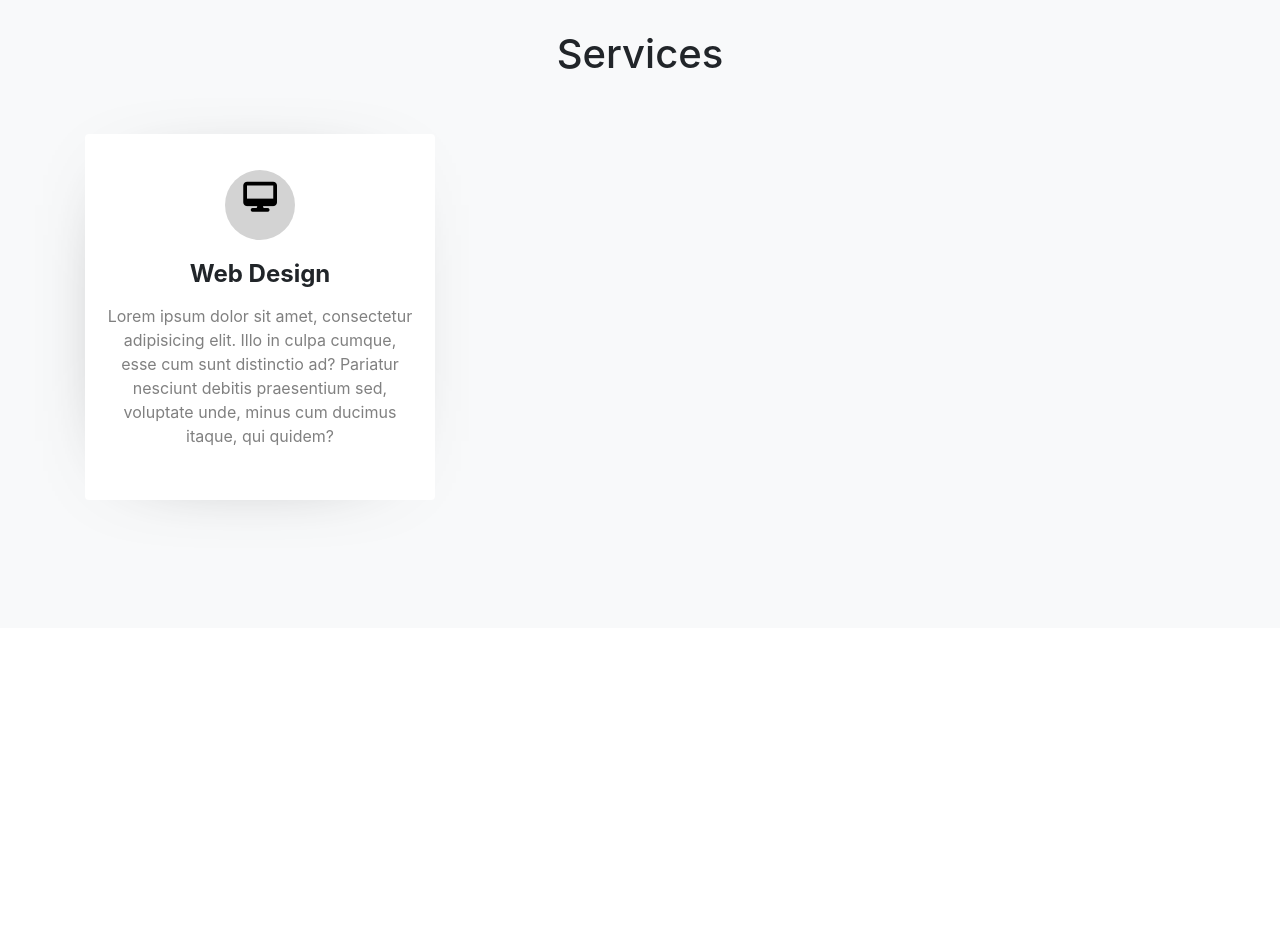
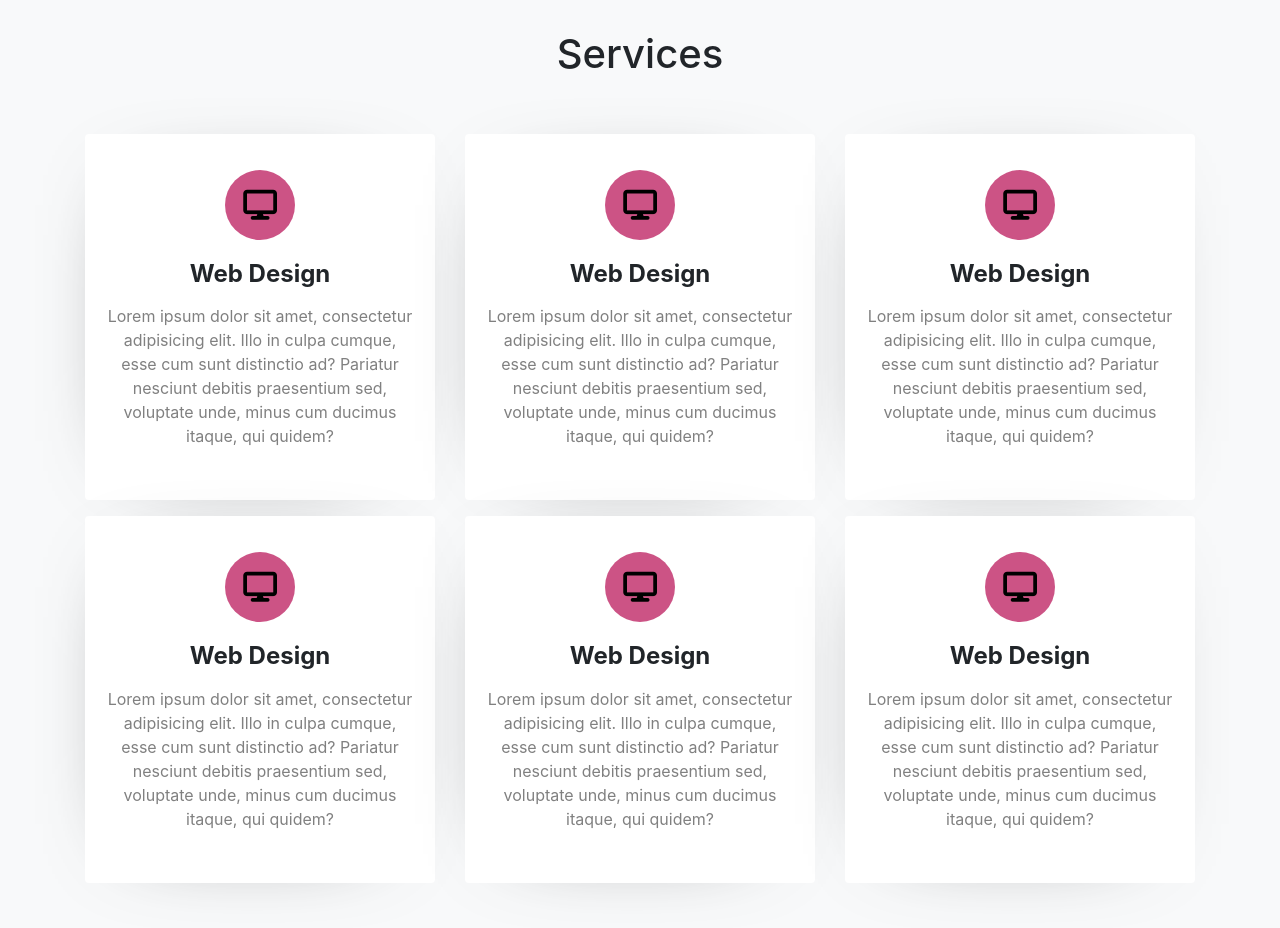
Before and after one commit to gunayhamzayava/my_portifolio, a plain HTML site: page index.html in a window 1280 px wide. Shown: the part 1480-2408 px from the top of the page. Before the commit the page ends 2108 px from the top, so only its background shows below. Drawn offline with nearby package versions, Linux system fonts and the light colour scheme.

Commit message:
services section

```diff
--- a/index.html
+++ b/index.html
@@ -119,7 +119,73 @@
                 <div class="card-body">
                   <div class="circle">
                     <span>
-                      <i class="fa-solid fa-desktop"></i>                    </span>
+                      <i class="fa-solid fa-display"></i>
+                    </span>
+                  </div>
+                  <h4 class="font-weight-bold pb-2">Web Design</h4>
+                  <p>Lorem ipsum dolor sit amet, consectetur adipisicing elit. Illo in culpa cumque, esse cum sunt distinctio ad? Pariatur nesciunt debitis praesentium sed, voluptate unde, minus cum ducimus itaque, qui quidem?</p>
+                </div>
+              </div>
+          </div>
+          <div class="col-lg-4 mb-3">
+              <div class="card text-center py-3">
+                <div class="card-body">
+                  <div class="circle">
+                    <span>
+                      <i class="fa-solid fa-display"></i>
+                    </span>
+                  </div>
+                  <h4 class="font-weight-bold pb-2">Web Design</h4>
+                  <p>Lorem ipsum dolor sit amet, consectetur adipisicing elit. Illo in culpa cumque, esse cum sunt distinctio ad? Pariatur nesciunt debitis praesentium sed, voluptate unde, minus cum ducimus itaque, qui quidem?</p>
+                </div>
+              </div>
+          </div>
+          <div class="col-lg-4 mb-3">
+              <div class="card text-center py-3">
+                <div class="card-body">
+                  <div class="circle">
+                    <span>
+                      <i class="fa-solid fa-display"></i>
+                    </span>
+                  </div>
+                  <h4 class="font-weight-bold pb-2">Web Design</h4>
+                  <p>Lorem ipsum dolor sit amet, consectetur adipisicing elit. Illo in culpa cumque, esse cum sunt distinctio ad? Pariatur nesciunt debitis praesentium sed, voluptate unde, minus cum ducimus itaque, qui quidem?</p>
+                </div>
+              </div>
+          </div>
+          <div class="col-lg-4 mb-3">
+              <div class="card text-center py-3">
+                <div class="card-body">
+                  <div class="circle">
+                    <span>
+                      <i class="fa-solid fa-display"></i>
+                    </span>
+                  </div>
+                  <h4 class="font-weight-bold pb-2">Web Design</h4>
+                  <p>Lorem ipsum dolor sit amet, consectetur adipisicing elit. Illo in culpa cumque, esse cum sunt distinctio ad? Pariatur nesciunt debitis praesentium sed, voluptate unde, minus cum ducimus itaque, qui quidem?</p>
+                </div>
+              </div>
+          </div>
+          <div class="col-lg-4 mb-3">
+              <div class="card text-center py-3">
+                <div class="card-body">
+                  <div class="circle">
+                    <span>
+                      <i class="fa-solid fa-display"></i>
+                    </span>
+                  </div>
+                  <h4 class="font-weight-bold pb-2">Web Design</h4>
+                  <p>Lorem ipsum dolor sit amet, consectetur adipisicing elit. Illo in culpa cumque, esse cum sunt distinctio ad? Pariatur nesciunt debitis praesentium sed, voluptate unde, minus cum ducimus itaque, qui quidem?</p>
+                </div>
+              </div>
+          </div>
+          <div class="col-lg-4 mb-3">
+              <div class="card text-center py-3">
+                <div class="card-body">
+                  <div class="circle">
+                    <span>
+                      <i class="fa-solid fa-display"></i>
+                    </span>
                   </div>
                   <h4 class="font-weight-bold pb-2">Web Design</h4>
                   <p>Lorem ipsum dolor sit amet, consectetur adipisicing elit. Illo in culpa cumque, esse cum sunt distinctio ad? Pariatur nesciunt debitis praesentium sed, voluptate unde, minus cum ducimus itaque, qui quidem?</p>
--- a/style.css
+++ b/style.css
@@ -166,7 +166,7 @@ nav {
 .circle {
     height: 70px;
     width: 70px;
-    background-color: lightgray;
+    background-color: rgb(204, 83, 133);
     color: black;
     padding: 12px;
     font-size: 30px;
@@ -179,9 +179,10 @@ nav {
     display: flex;
     justify-content: center;
     align-items: center;
+    height: 100%;
 }
 
-.card:hover .circle{
+.card:hover .circle {
     background-color: black;
     color: white;
     transition: 0.5s;
```
